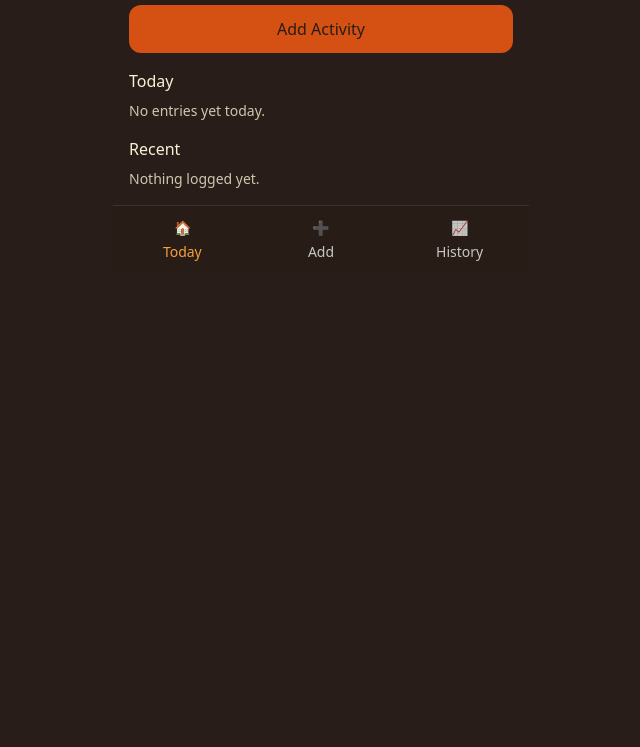
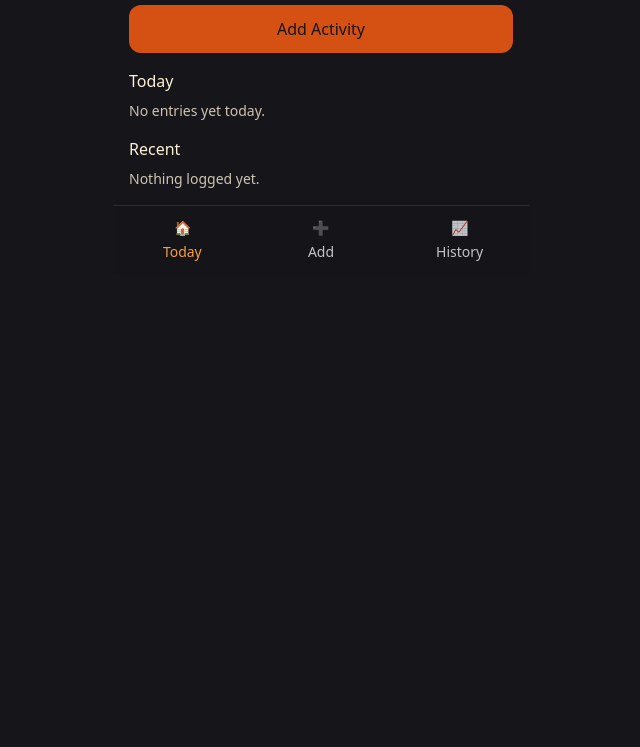
Before and after one commit to jameslocks/virkur, a website built with Vite: page index.html in a window 1280 px wide. Shown: the part 85-832 px from the top of the page, without its empty margins (319-959 px from the left). Built offline with nearby package versions, Linux system fonts and the light colour scheme.

Commit message:
feat(theme): switch ink base to #16151A and rebalance ink ramp for better contrast

```diff
--- a/src/style.css
+++ b/src/style.css
@@ -9,11 +9,11 @@
   --color-mint:   var(--color-mint-500);
 
   /* ----- Ink (neutral ramp) ----- */
-  --color-ink-100: #DFDDDC;
-  --color-ink-300: #9E9997;
-  --color-ink-500: #281D18; /* your base */
-  --color-ink-700: #1E1612;
-  --color-ink-900: #140E0C;
+  --color-ink-100: #E6E7EA;
+  --color-ink-300: #9EA3AC;
+  --color-ink-500: #16151A; /* new base */
+  --color-ink-700: #101216;
+  --color-ink-900: #0A0B0D;
 
   /* ----- Orange ----- */
   --color-orange-100: #F9E5DC;
```
